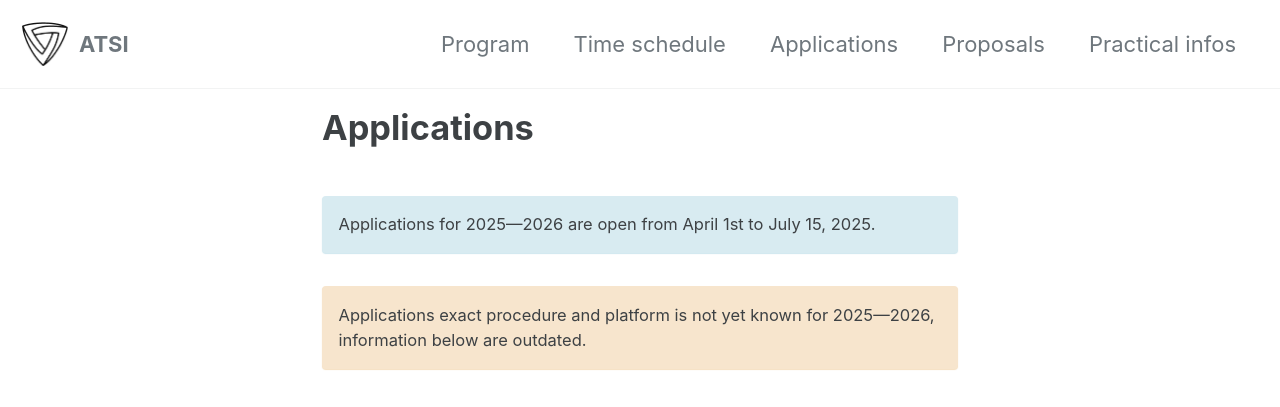
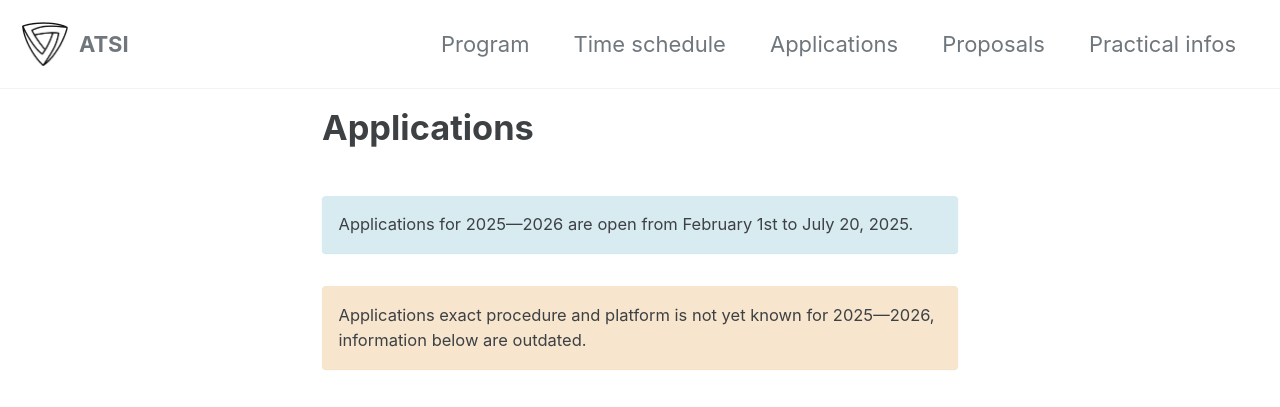
Before and after one commit to master-atsi/master-atsi.github.io, a Jekyll site: the page built from applications.md, in a window 1280 px wide. Shown: the top 407 px of the page. Built offline with Jekyll 4.4.1, drawn with Linux system fonts in a browser that asks for light colours; cached includes are drawn as plain includes; comment, search, counter and statistics services are not loaded.

Commit message:
Update dates

```diff
--- a/applications.md
+++ b/applications.md
@@ -3,7 +3,7 @@ layout: single
 title : Applications
 ---
 
-Applications for 2025—2026 are open from April 1st to July 15, 2025.
+Applications for 2025—2026 are open from February 1st to July 20, 2025.
 {: .notice--info}
 
 Applications exact procedure and platform is not yet known for 2025—2026,
```
